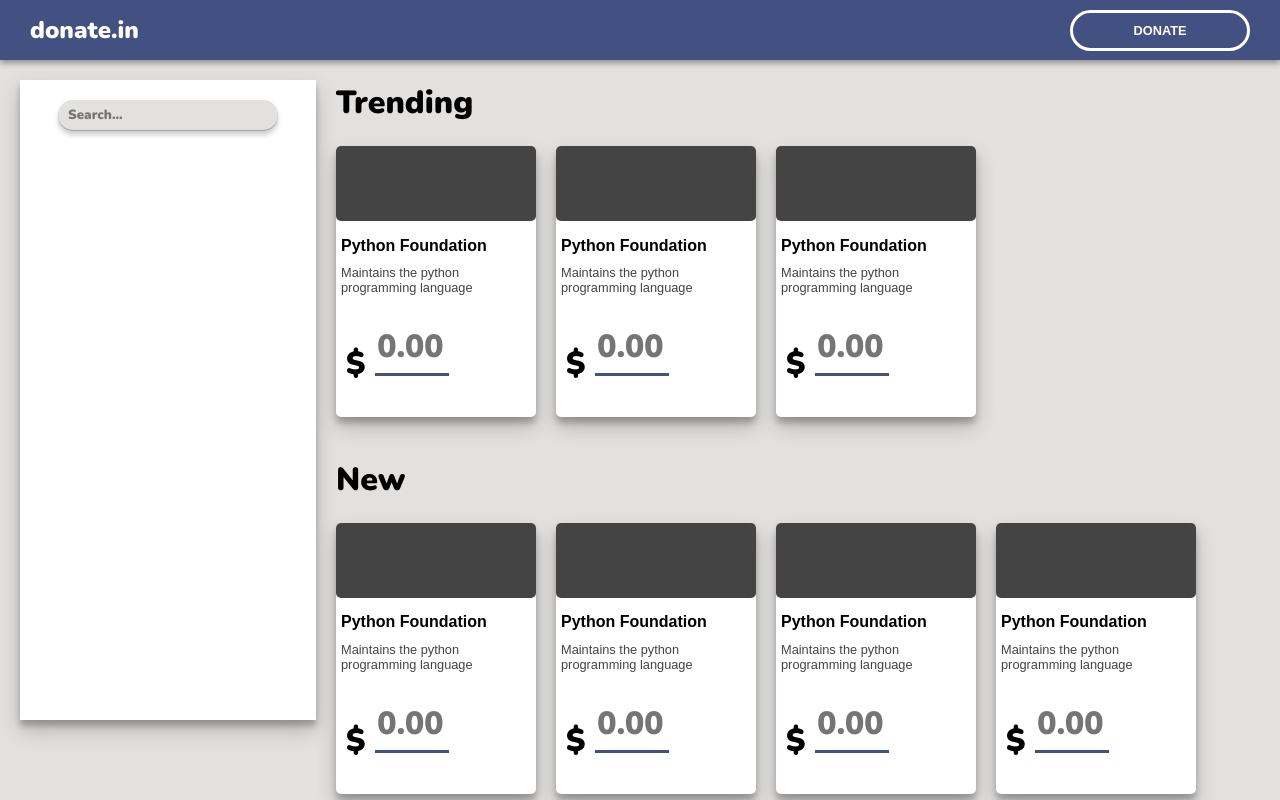
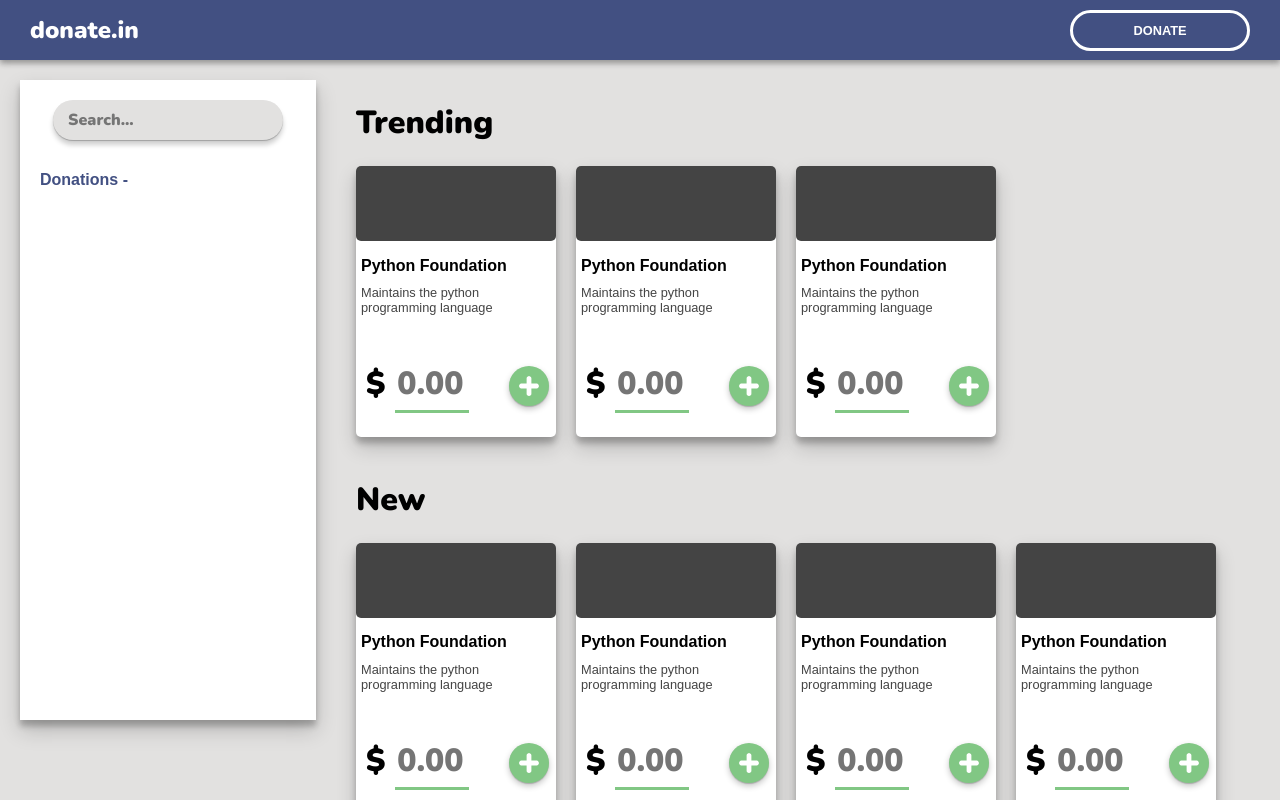
Before and after one commit to urdev-xyz/donate.in, a React (Create React App) app: page / in a window 1280 px wide. Shown: the top 800 px of the page. Built offline with nearby package versions, Linux system fonts and the light colour scheme.

Commit message:
added the price input field

```diff
--- a/src/App.css
+++ b/src/App.css
@@ -7,6 +7,7 @@
 }
 :root {
   --black: #425082;
+  --green: #81c784;
   --white: #FFFFFF;
   --grey: #99AAB5;
   --lightgrey: #e2e1e0;
@@ -48,13 +49,13 @@
 .search {
   background-color: var(--lightgrey);
   font-family: 'Nunito', sans-serif;
-
+  font-size: 1rem;
   font-weight: 900;
   border: none;
-  height: 30px;
+  height: 40px;
   width: 200px;
   border-radius: 50px;
-  padding: 0 10px;
+  padding: 0 15px;
   box-shadow: 0 5px 5px rgba(0,0,0,0.19), 0 1px 1px rgba(0,0,0,0.23);
   outline: none;
 
--- a/src/components/Card/Card.css
+++ b/src/components/Card/Card.css
@@ -38,13 +38,15 @@
 .purchase form {
   display: flex;
   align-self: center;
+  width: 100%;
 }
 .purchase input {
+  padding-top: 18px;
   font-family: 'Nunito', sans-serif;
   vertical-align: bottom;
   float: left;
   border: none;
-  border-bottom: 3px solid var(--black);
+  border-bottom: 3px solid var(--green);
   font-size: 2rem;
   outline: none;
   height: 50px;
@@ -54,3 +56,17 @@
 .purchase h1 {
   align-self: center;
 }
+.purchase img {
+  margin-left: 40px;
+  margin-top: 5px;
+  padding: 10px;
+  border-radius: 100%;
+  background-color: var(--green);
+  box-shadow: 0 1px 1px rgba(0,0,0,0.19), 0 3px 6px rgba(0,0,0,0.23);
+
+  height: 20px;
+  align-self: center;
+}
+.purchase img:hover {
+  box-shadow: 0 2px 2px rgba(0,0,0,0.19), 0 4px 6px rgba(0,0,0,0.23);
+}
--- a/src/components/Card/Card.js
+++ b/src/components/Card/Card.js
@@ -1,5 +1,6 @@
 import React from 'react';
 import './Card.css';
+import Donate from './add.svg'
 
 
 const card = props => (
@@ -13,9 +14,12 @@
 
       <form>
       <h1>$</h1>
-        <input title="dollar"
+        <input
+        title="dollar"
         type = "number"
-        maxlength = "6" step="0.01" placeholder="0.00"/>
+        step="0.01"
+        placeholder="0.00"/>
+        <img src={Donate}/>
       </form>
     </div>
   </div>
--- /dev/null
+++ b/src/components/Checkout/Checkout.css
@@ -0,0 +1,12 @@
+.checkout {
+  width: 100%;
+  height: 50px;
+  background: var(--white);
+  margin-top: 20px;
+  padding: 0 10px;
+  border-radius: 5px;
+}
+.checkout h1 {
+  font-size: 1rem;
+  color: var(--black);
+}
--- /dev/null
+++ b/src/components/Checkout/Checkout.js
@@ -0,0 +1,11 @@
+import React from 'react';
+import './Checkout.css'
+
+const checkout = props => (
+    <div className="checkout">
+      <h1>Donations -</h1>
+
+    </div>
+);
+
+export default checkout;
--- a/src/components/Grid/Grid.js
+++ b/src/components/Grid/Grid.js
@@ -4,7 +4,7 @@
 
 
 const grid = props => (
-    <div ClassName="outer-grid" >
+    <div className="outer-grid" >
     <h1 className="grid-title">Trending</h1>
     <div className="grid">
       <Card/>
--- a/src/components/Toolbar/Toolbar.js
+++ b/src/components/Toolbar/Toolbar.js
@@ -1,11 +1,13 @@
 import React from 'react';
 import './Toolbar.css';
+import Checkout from '../Checkout/Checkout';
 
 const toolbar = props => (
     <div className="toolbar">
       <form>
         <input type="text" className="search" placeholder="Search..."/>
       </form>
+      <Checkout/>
     </div>
 );
 
```
Also changed, not shown: src/components/Card/add.svg (added), src/components/Card/donate.svg (added).
